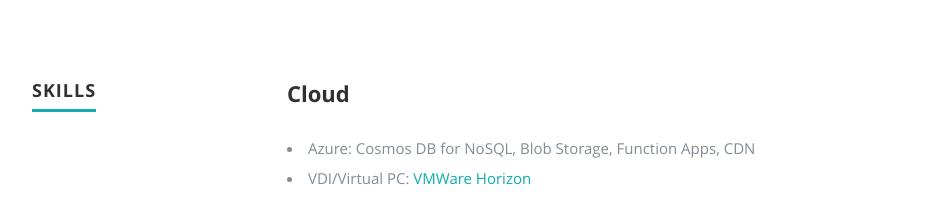
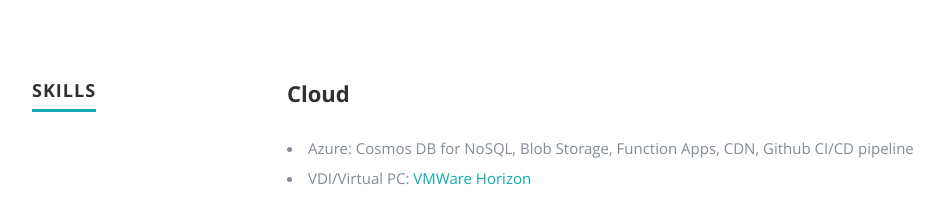
Before and after one commit to mphhohku/azure-resume, a plain HTML site: page frontend/index.html in a window 1280 px wide. Shown: the part 3220-3444 px from the top of the page, without its empty margins (118-1062 px from the left). Drawn offline with nearby package versions, Linux system fonts and the light colour scheme; no server answers.

Commit message:
updates to html

```diff
--- a/frontend/index.html
+++ b/frontend/index.html
@@ -297,7 +297,7 @@
 
                   <h3>Cloud</h3>
                   <p>
-                     <li>Azure: Cosmos DB for NoSQL, Blob Storage, Function Apps, CDN</li>
+                     <li>Azure: Cosmos DB for NoSQL, Blob Storage, Function Apps, CDN, Github CI/CD pipeline</li>
                      <li>VDI/Virtual PC: <a href="https://www.vmware.com/products/horizon.html">VMWare Horizon</a></li>
                   </p>
 
```
